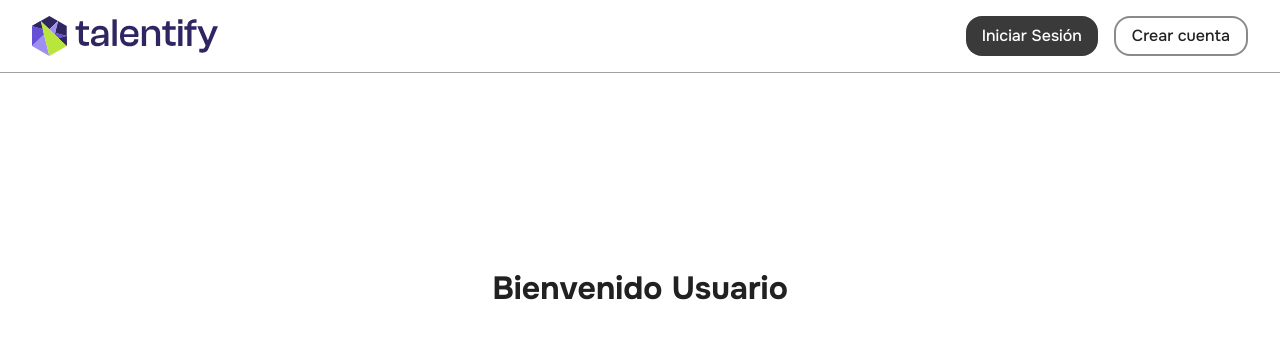
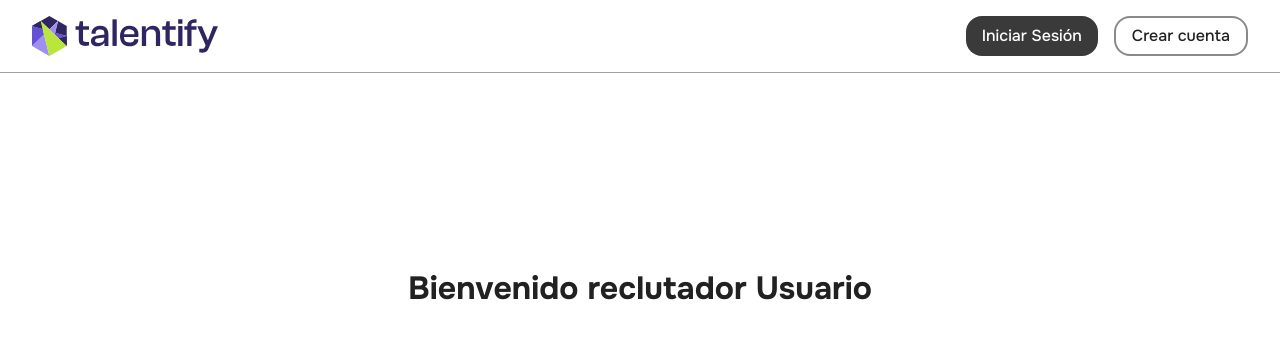
Before and after one commit to mjParedes/TALENTIFY, a Next.js app in the folder frontend/: page /home/recruiters in a window 1280 px wide. Shown: the top 338 px of the page. Built offline with nearby package versions, Linux system fonts and the light colour scheme; no server answers.

Commit message:
feat: updated navbar and welcome message to handle recruiters

```diff
--- a/frontend/src/components/molecules/WelcomeMessage/WelcomeMessage.tsx
+++ b/frontend/src/components/molecules/WelcomeMessage/WelcomeMessage.tsx
@@ -3,11 +3,16 @@
 import { useUserStore } from "@/store/auth.store";
 import { Text } from "../../atoms/Text/Text";
 
-export function WelcomeMessage() {
+interface WelcomeMessageProps {
+  isRecruiter?: boolean;
+}
+
+export function WelcomeMessage({ isRecruiter = false }: WelcomeMessageProps) {
   const user = useUserStore((state) => state.user);
   return (
     <Text variant="Headline-1/32">
-      Bienvenido {user ? user.fullName : "Usuario"}
+      Bienvenido {isRecruiter ? "reclutador" : ""}{" "}
+      {user ? user.fullName : "Usuario"}
     </Text>
   );
 }
--- a/frontend/src/components/organisms/NavUserSection/NavUserSection.tsx
+++ b/frontend/src/components/organisms/NavUserSection/NavUserSection.tsx
@@ -26,7 +26,9 @@ export function NavUserSection({ isRecruiter }: NavUserSectionProps) {
               className="border-none text-purple-900 hover:text-purple-700"
               asChild
             >
-              <Link href={"/recruiters/publish-offer"}>Publicar empleo</Link>
+              <Link href={"/home/recruiters/publish-offer"}>
+                Publicar empleo
+              </Link>
             </Button>
           )}
           <div className="relative">
--- a/frontend/src/components/organisms/Navbar/Navbar.tsx
+++ b/frontend/src/components/organisms/Navbar/Navbar.tsx
@@ -10,6 +10,8 @@ export function Navbar() {
   const user = useUserStore((state) => state.user);
   const isRecruiter = user?.role === "RECRUITER";
 
+  const homePathByRole = isRecruiter ? "/home/recruiters" : "/home/users";
+
   return (
     <header
       className={cn(
@@ -19,7 +21,7 @@ export function Navbar() {
     >
       <div className="mx-auto flex w-[95%] max-w-7xl justify-between py-4">
         <Link
-          href={"/"}
+          href={user ? homePathByRole : "/"}
           className="flex h-[inherit] items-center text-center text-2xl font-bold text-purple-700"
         >
           <PageLogo isRecruiter={isRecruiter} />
```
